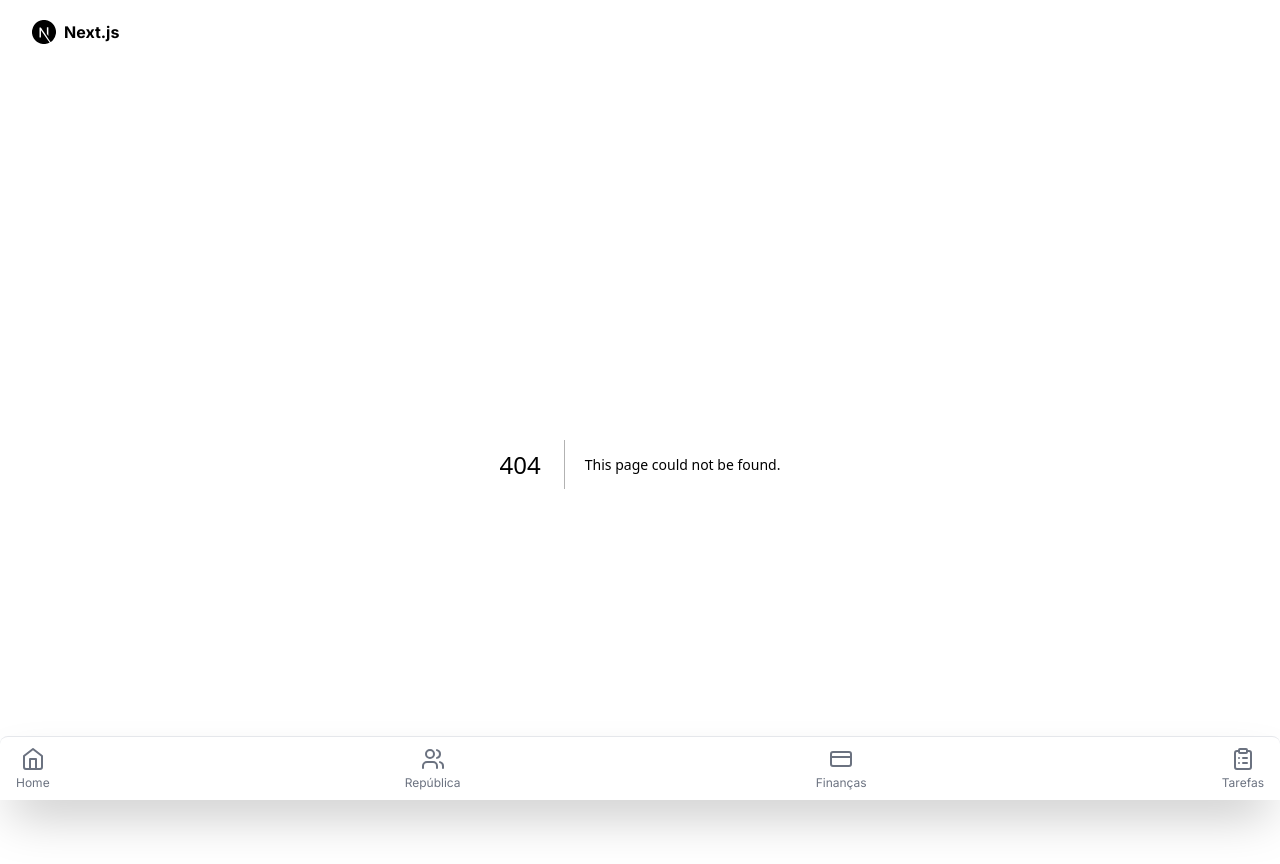
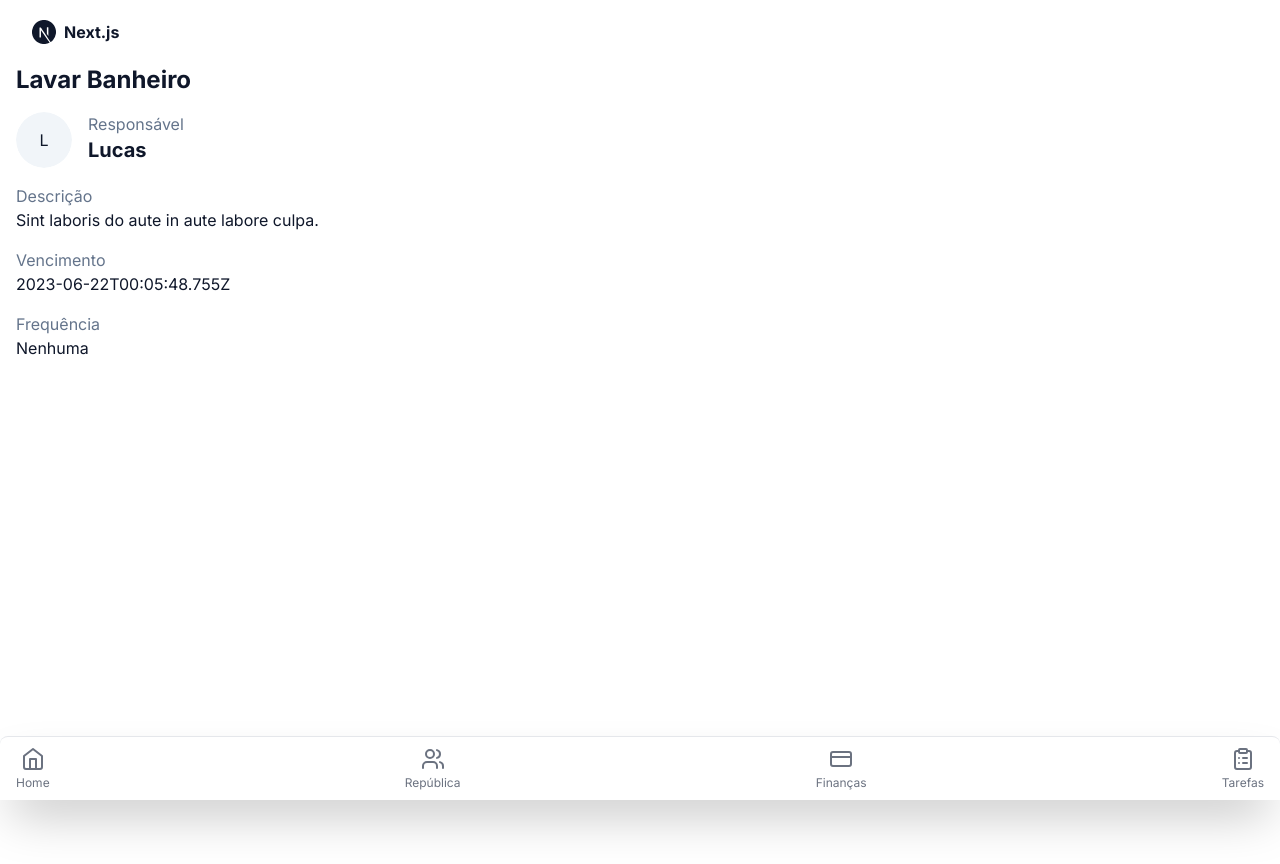
Before and after one commit to brotherhood-br/frontend, a Next.js app: page /tarefas/3fa85f64-5717-4562-b3fc-2c963f66afa6 in a window 1280 px wide. Before the commit this address had no page. After the commit the page ends 800 px from the top, so only its background shows below. Built offline with nearby package versions, Linux system fonts and the light colour scheme.

Commit message:
Add individual task page

```diff
--- /dev/null
+++ b/app/tarefas/[id]/page.tsx
@@ -0,0 +1,82 @@
+import { api } from "@/lib/api"
+import { getNameInitials } from "@/lib/utils"
+import { Avatar, AvatarFallback, AvatarImage } from "@/components/ui/avatar"
+
+export interface Task {
+  id: string
+  title: string
+  responsibleName: string
+  responsibleImg: string
+  description: string
+  expiresOn: string
+  frequency: "WEEKLY" | "MONTHLY" | "NONE"
+}
+
+const translateFrequency = (frequency: string) => {
+  const frequencyTypes = {
+    WEEKLY: "Semanal",
+    MONTHLY: "Mensal",
+    NONE: "Nenhuma",
+  }
+
+  return frequencyTypes[frequency as keyof typeof frequencyTypes]
+}
+
+const getData = async (id: string) => {
+  return {
+    id: "3fa85f64-5717-4562-b3fc-2c963f66afa6",
+    title: "Lavar Banheiro",
+    responsibleName: "Lucas",
+    responsibleImg: "",
+    description: "Sint laboris do aute in aute labore culpa.",
+    expiresOn: "2023-06-22T00:05:48.755Z",
+    frequency: "NONE",
+    status: "FINISHED",
+  }
+  // return api.get(`/tasks/${id}`) as Promise<Task>
+}
+
+interface TaskPageProps {
+  params: { id: string }
+}
+
+export default async function TaskPage({ params }: TaskPageProps) {
+  const task = await getData(params.id)
+
+  return (
+    <div>
+      <h1 className="text-2xl font-bold">{task.title}</h1>
+
+      <section className="my-4 flex gap-4">
+        <Avatar className="h-14 w-14">
+          <AvatarImage src={task.responsibleImg} />
+          <AvatarFallback>
+            {getNameInitials(task.responsibleName)}
+          </AvatarFallback>
+        </Avatar>
+
+        <div className="flex flex-col">
+          <p className="text-slate-500">Responsável</p>
+          <p className="text-xl font-bold">{task.responsibleName}</p>
+        </div>
+      </section>
+
+      <section className="space-y-4">
+        <div>
+          <p className="text-slate-500">Descrição</p>
+          <p className="text-md">{task.description}</p>
+        </div>
+
+        <div>
+          <p className="text-slate-500">Vencimento</p>
+          <p className="text-md">{task.expiresOn}</p>
+        </div>
+
+        <div>
+          <p className="text-slate-500">Frequência</p>
+          <p className="text-md">{translateFrequency(task.frequency)}</p>
+        </div>
+      </section>
+    </div>
+  )
+}
--- a/app/tarefas/page.tsx
+++ b/app/tarefas/page.tsx
@@ -20,10 +20,9 @@ export interface TileProps {
   value: string
 }
 
-type TaskStatus = "DONE" | "LATE" | "PENDING"
+type TaskStatus = "FINISHED" | "LATE" | "PENDING"
 
 // Freqeuncy types [WEEKLY, MONTHLY, NONE]
-// TODO: add status to the backend's response w/ Marotta and Guedes
 const tasksMock = [
   {
     id: "3fa85f64-5717-4562-b3fc-2c963f66afa6",
@@ -33,7 +32,7 @@ const tasksMock = [
     description: "Sint laboris do aute in aute labore culpa.",
     expiresOn: "2023-06-22T00:05:48.755Z",
     frequency: "NONE",
-    status: "DONE",
+    status: "FINISHED",
   },
   {
     id: "3fa85f64-5717-4562-b3fc-2c963f66afa6",
@@ -96,7 +95,7 @@ export default function TasksPages() {
           <Tile count={7} value="AVAILABLE">
             Disponível
           </Tile>
-          <Tile count={2} value="DONE">
+          <Tile count={2} value="FINISHED">
             Finalizado
           </Tile>
         </RadioGroup>
```
